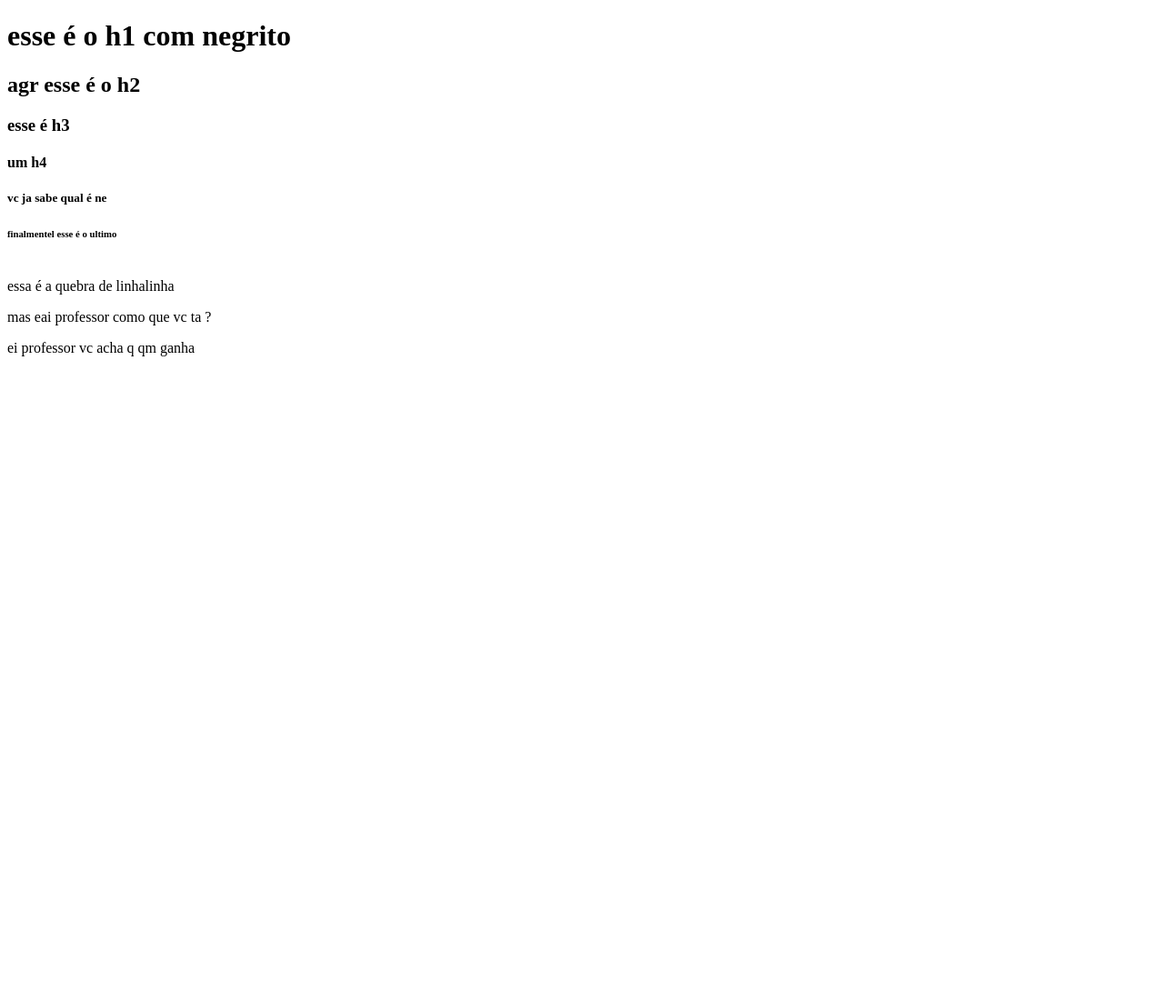
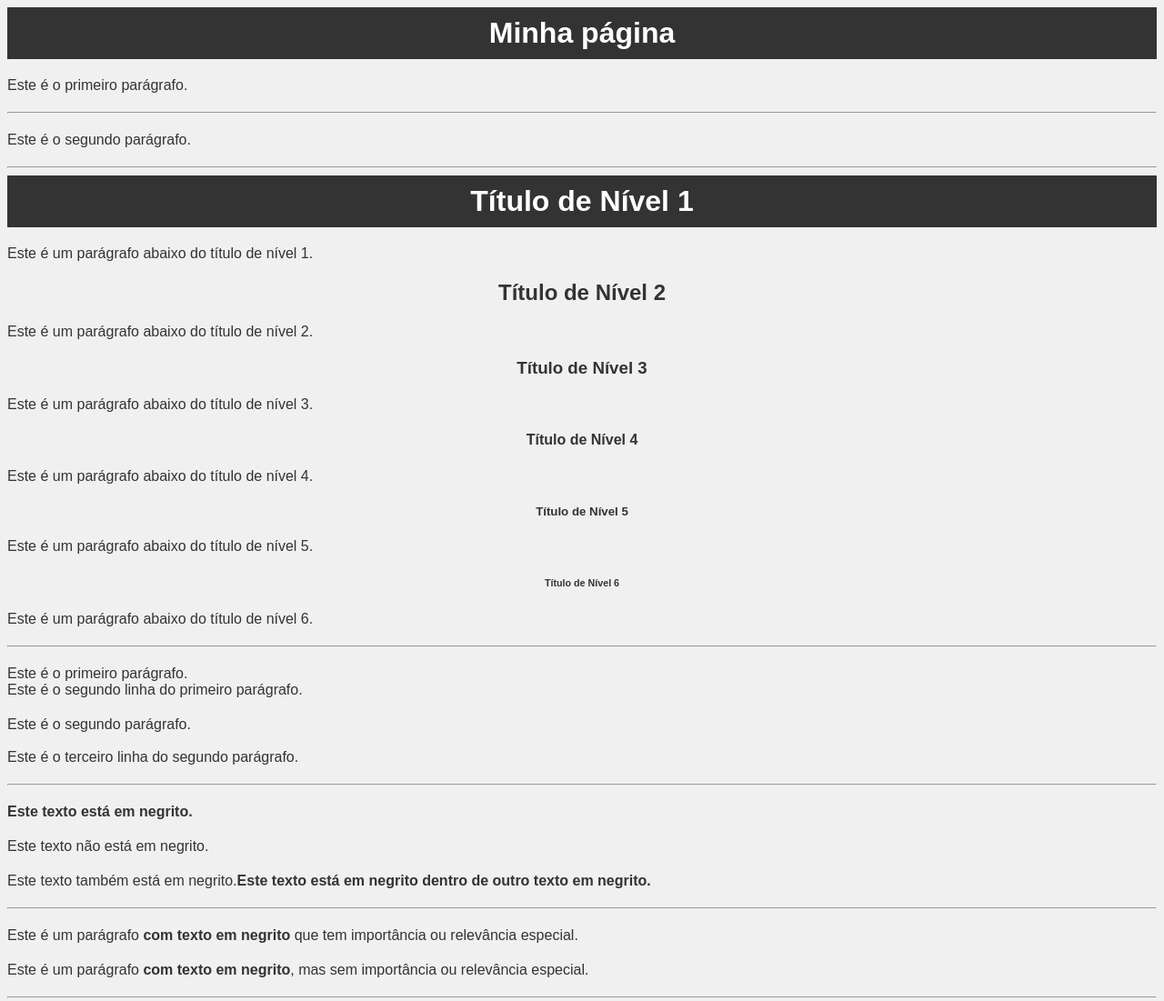
Before and after one commit to Lucasng777/olhou-mamou, a plain HTML site: page index.html in a window 1280 px wide. Shown: the top 1101 px of the page at 91% size. Before the commit the page ends 800 px from the top, so only its background shows below. Drawn offline with Linux system fonts and the light colour scheme.

Commit message:
finalizado

```diff
--- a/index.html
+++ b/index.html
@@ -3,20 +3,92 @@
 <head>
         <meta charset="UTF-8">
         <meta name="viewport" content="width=device-width, initial-scale=1.0">
-        <title><b>so pra testar</b></title>
-        </style>
-
+        <title>Document</title>
+        <style>
+                 body {
+      background-color: #f0f0f0;
+      color: #333;
+      font-family: Arial, sans-serif;
+      font-size: 16px;
+      text-align: center;
+    }
+    h1 {
+      background-color: #333;
+      color: #fff;
+      font-size: 2em;
+      padding: 10px;
+      margin: 0;
+    }
+    p {
+      text-align: justify;
+      margin: 20px 0;
+    }
+    .container {
+      width: 80%;
+      margin: 0 auto;
+    }
+    .highlight {
+      background-color: yellow;
+      font-weight: bold;
+    }
+                body {
+                  font-family: Arial, sans-serif;
+                }
+                ul {
+                  list-style-type: disc;
+                }
+                ol {
+                  list-style-type: decimal;
+                }
+                dt {
+                  font-weight: bold;
+                }
+                dd {
+                  margin-left: 20px;
+                }
+              </style>
 </head>
 <body>
-        <h1 id="center">esse é o h1 com negrito</h1>
-        <h2 id="center">agr esse é o h2</h2>
-        <h3 id="center">esse é h3</h3>
-        <h4 id="center">um h4</h4>
-        <h5 id="center">vc ja sabe qual é ne </h5>
-        <h6 id="center"> finalmentel esse é o ultimo</h6>
+        <h1>Minha página</h1>
+        <p>Este é o primeiro parágrafo.</p>
+        <hr>
+        <p>Este é o segundo parágrafo.</p>
+        <hr>
+        <h1>Título de Nível 1</h1>
+  <p>Este é um parágrafo abaixo do título de nível 1.</p>
+  <h2>Título de Nível 2</h2>
+  <p>Este é um parágrafo abaixo do título de nível 2.</p>
+  <h3>Título de Nível 3</h3>
+  <p>Este é um parágrafo abaixo do título de nível 3.</p>
+  <h4>Título de Nível 4</h4>
+  <p>Este é um parágrafo abaixo do título de nível 4.</p>
+  <h5>Título de Nível 5</h5>
+  <p>Este é um parágrafo abaixo do título de nível 5.</p>
+  <h6>Título de Nível 6</h6>
+  <p>Este é um parágrafo abaixo do título de nível 6.</p>
+  <hr>
+  <p>Este é o primeiro parágrafo.<br>Este é o segundo linha do primeiro parágrafo.</p>
+  <p>Este é o segundo parágrafo.<br><br>Este é o terceiro linha do segundo parágrafo.</p>
+  <hr>
+  <p><b>Este texto está em negrito.</b></p>
+  <p>Este texto não está em negrito.</p>
+  <p>Este texto também está em negrito.<b>Este texto está em negrito dentro de outro texto em negrito.</b></p>
+  <hr>
+  <p>Este é um parágrafo <strong>com texto em negrito</strong> que tem importância ou relevância especial.</p>
+  <p>Este é um parágrafo <b>com texto em negrito</b>, mas sem importância ou relevância especial.</p>
+  <hr>
+  <h1>Exemplo de Tag IMG</h1>
+  <img src="https://dicasboaspracachorro.com.br/wp-content/uploads/2021/03/0x800_1568662224_5d7fe2d09bccd.jpeg" alt="Descrição da imagem" width="300" height="200">
+  <hr>
+  <h1 style="background-color: #ccc; color: #000;">Título com estilo inline</h1>
+  <div class="container">
+    <p>Este é um parágrafo com estilo interno definido no head do documento.</p>
+    <p>Este é outro parágrafo com estilo interno definido no head do documento.</p>
+    <div class="highlight">
+      <p>Este é um parágrafo com uma classe definida no estilo interno.</p>
+    </div>
+    <p>Este é um parágrafo com estilo
 
-        <br> essa é a quebra de linhalinha
-        <p> mas eai professor como que vc ta ?</p>
-        <p>ei professor vc acha q qm ganha </p>
+
 </body>
 </html>
```
